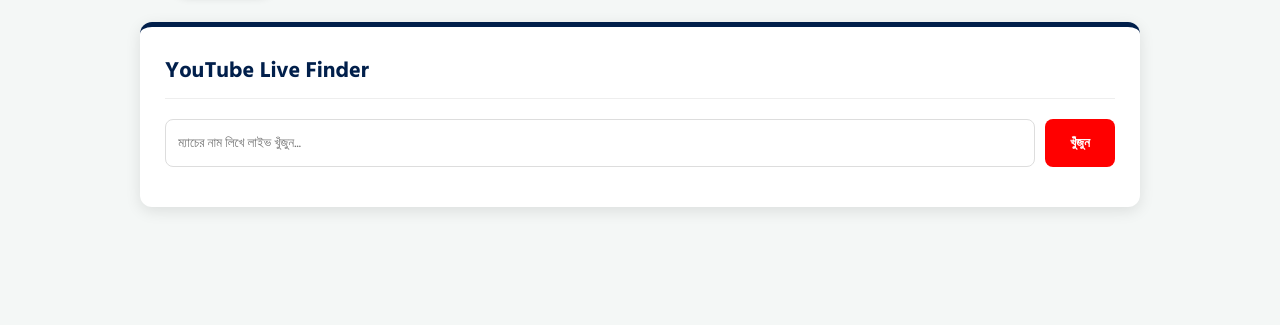
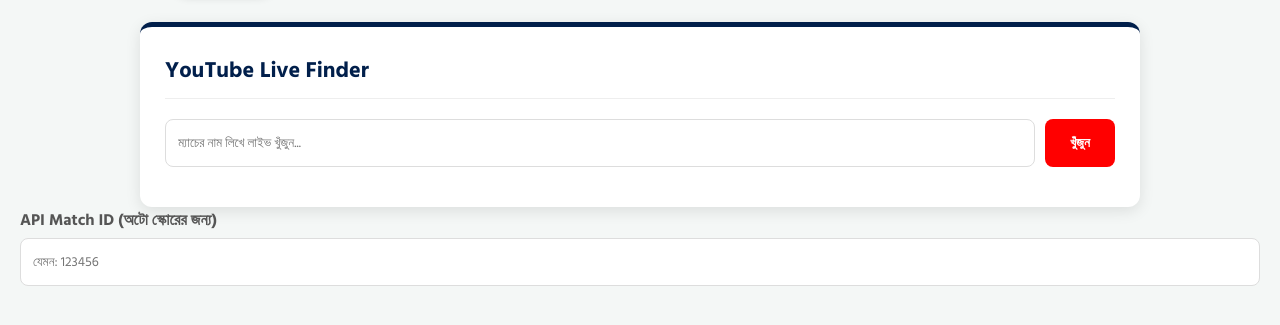
Before and after one commit to asrafulislamshakil98-hue/wc2026, a website: page public/adminshakilkhan.html in a window 1280 px wide. Shown: the part 163-488 px from the top of the page. Drawn offline with Linux system fonts and the light colour scheme; no server answers.

Commit message:
Add files via upload

```diff
--- a/public/adminshakilkhan.html
+++ b/public/adminshakilkhan.html
@@ -176,6 +176,11 @@
     </div>
 </div>
 
+<div class="form-group">
+    <label>API Match ID (অটো স্কোরের জন্য)</label>
+    <input type="text" id="apiMatchId" placeholder="যেমন: 123456">
+</div>
+
 <script src="js/admin.js"></script>
 </body>
 </html>
--- a/public/js/admin.js
+++ b/public/js/admin.js
@@ -103,6 +103,7 @@
         lineupA: document.getElementById('lineupA').value, lineupB: document.getElementById('lineupB').value,
         teamAFlag: document.getElementById('flagImgA').src, teamBFlag: document.getElementById('flagImgB').src
     };
+    apiMatchId: document.getElementById('apiMatchId').value
     const url = matchEditMode ? `/api/edit-match/${matchEditId}` : '/api/add-match';
     await fetch(url, { method: matchEditMode ? 'PUT' : 'POST', headers: {'Content-Type':'application/json'}, body: JSON.stringify(matchData)});
     location.reload();
```
